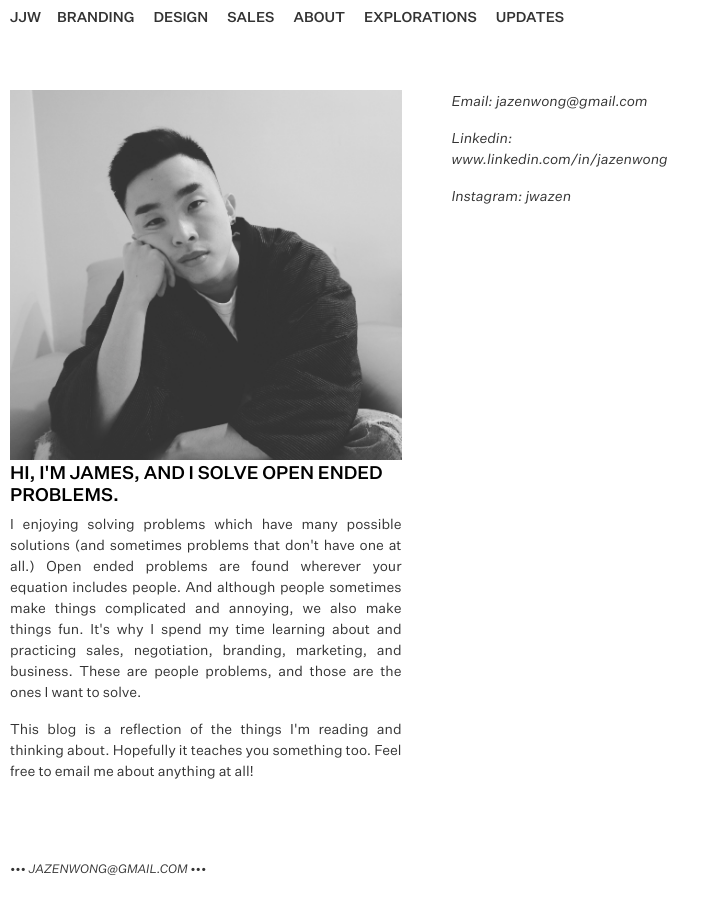
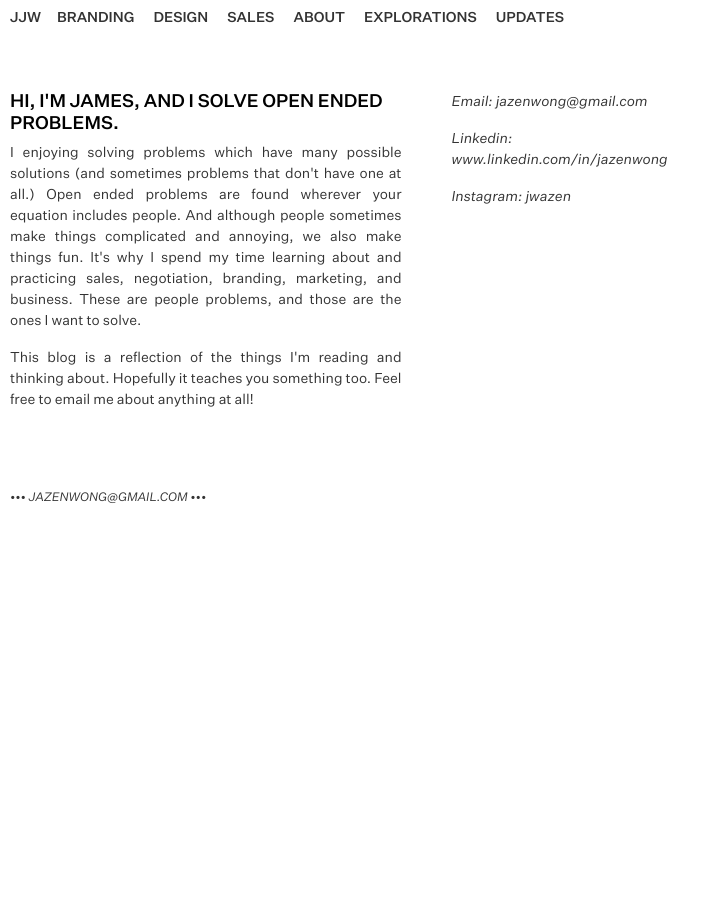
Before and after one commit to jazenwong/wong-blog, a Jekyll site: the page built from about.markdown, in a window 1280 px wide. Shown: the whole page, without its empty margins (0-720 px from the left). Built offline with Jekyll 4.4.1, drawn with Linux system fonts in a browser that asks for light colours.

Commit message:
Update about.html

```diff
--- a/_layouts/about.html
+++ b/_layouts/about.html
@@ -3,7 +3,6 @@ layout: "wrapper"
 ---
 <section class="about-layout">
   <div class="about-text">
-    <img src="/assets/img/JamesAbout.jpg">
     <h3>Hi, I'm James, and I solve open ended problems.</h3>
     <p>I enjoying solving problems which have many possible solutions (and sometimes problems that don't have one at all.) Open ended problems are found wherever your equation includes people. And although people sometimes make things complicated and annoying, we also make things fun. It's why I spend my time learning about and practicing sales, negotiation, branding, marketing, and business. These are people problems, and those are the ones I want to solve.</p>
     <p>This blog is a reflection of the things I'm reading and thinking about. Hopefully it teaches you something too. Feel free to email me about anything at all!</p>
```
